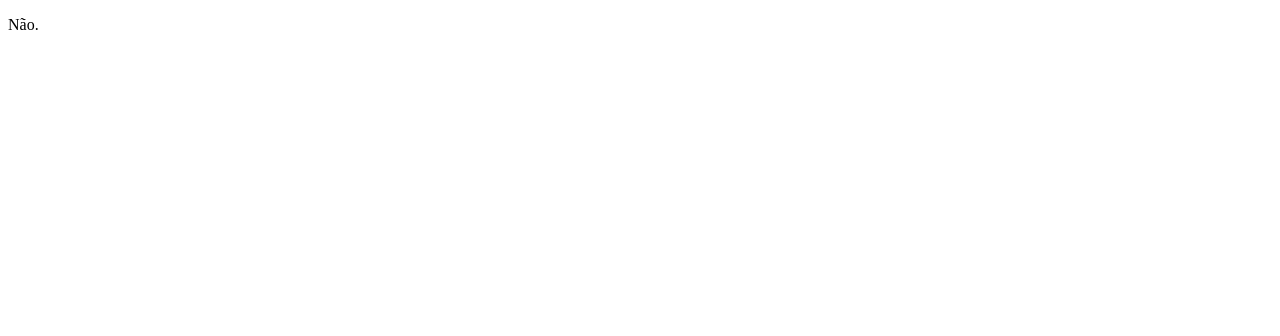
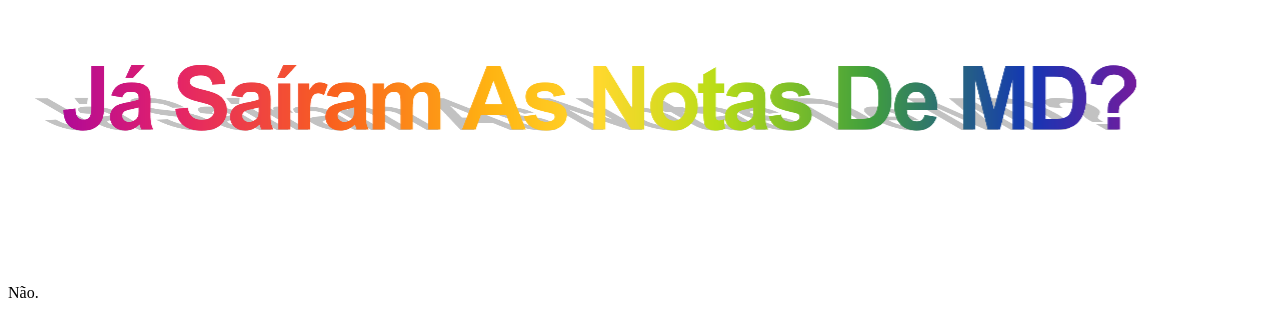
Before and after one commit to Inryatt/jasairamasnotasdemd, a plain HTML site: page index.html in a window 1280 px wide. Drawn offline with Linux system fonts and the light colour scheme.

Commit message:
Update index.html

```diff
--- a/index.html
+++ b/index.html
@@ -6,6 +6,7 @@
 <head>
 </head>
 <body>
+  <img src="wew.PNG"/>
 <p> Não.</p>
 </body>
 </html>
```
